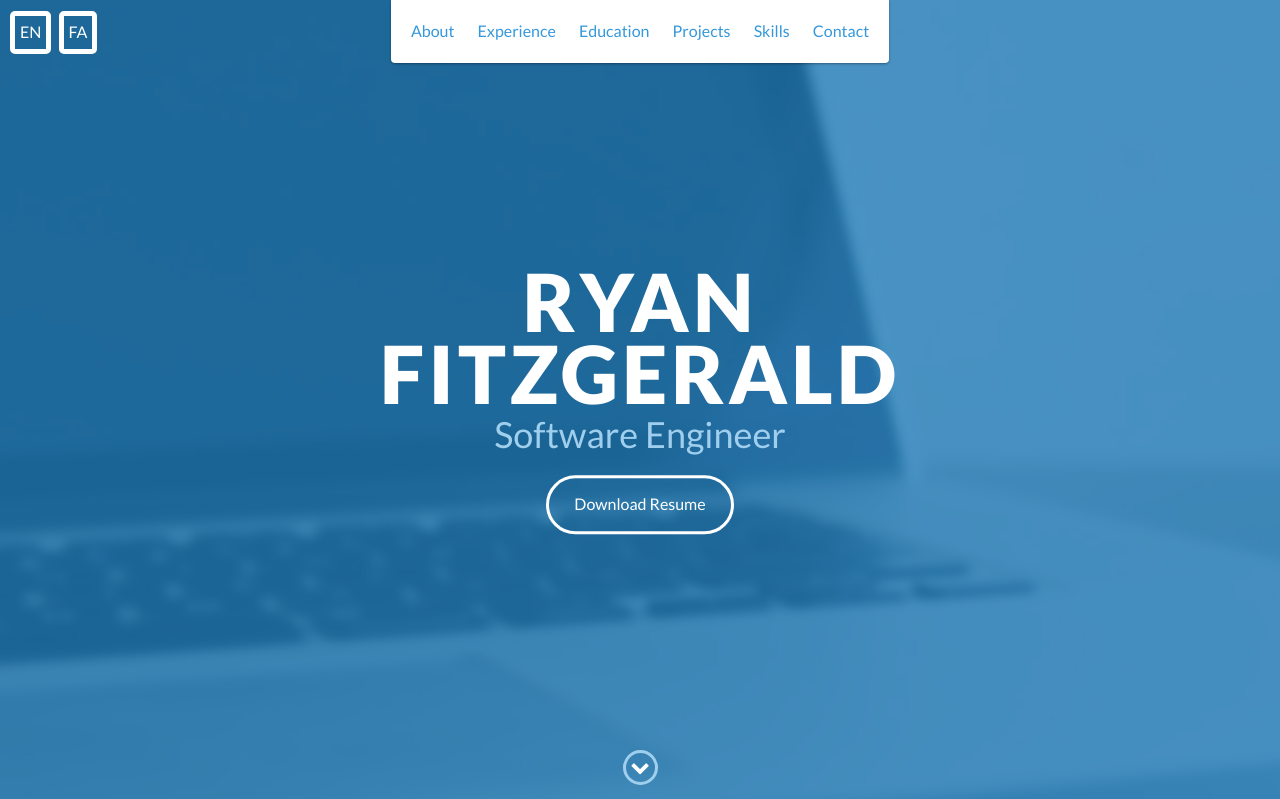
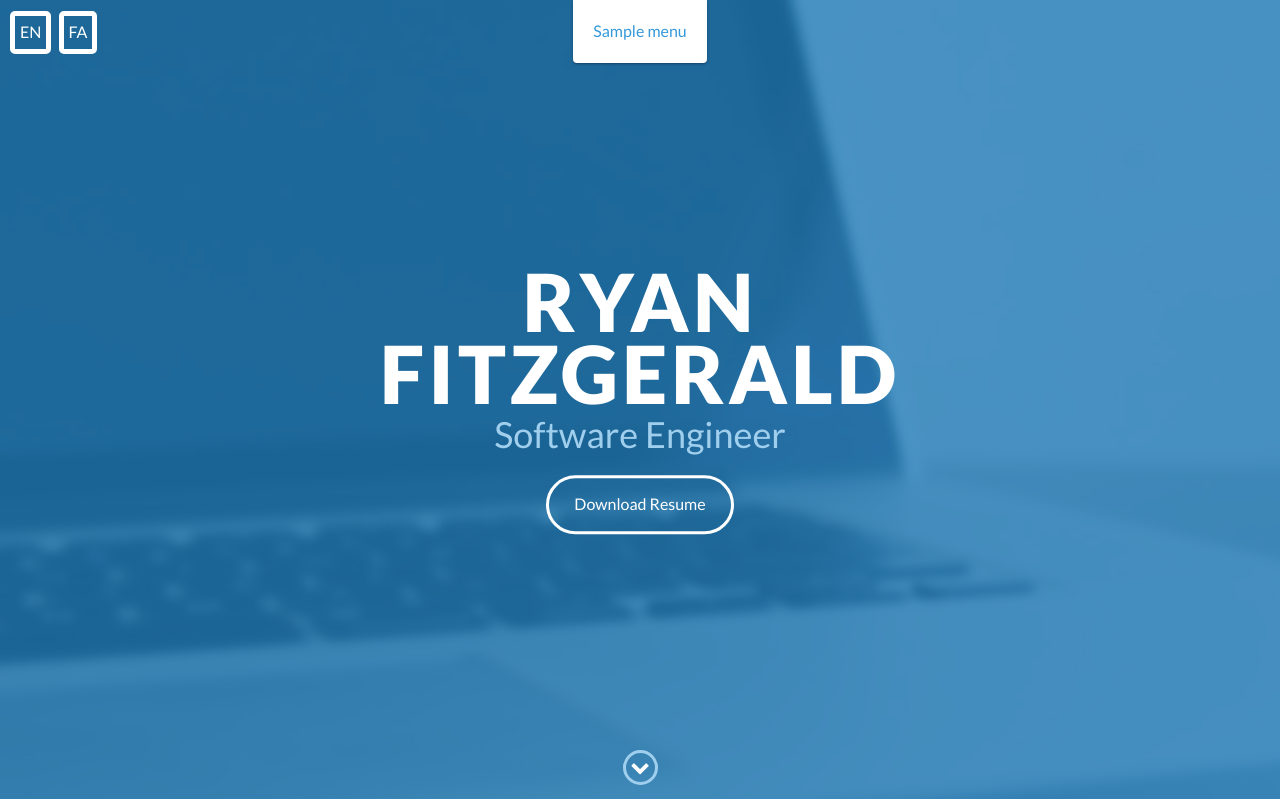
Before and after one commit to mahdimehrabi/django-portfolio-app, a Django app: page / in a window 1280 px wide. Shown: the top 799 px of the page. Run offline with Django 3.2, Linux system fonts and the light colour scheme; tables that the repository leaves empty hold one stand-in row (values such as "Sample post"); some libraries are stand-ins or nearby versions.

Commit message:
Added menu in index page

```diff
--- a/project/apps/portfolio/templates/portfolio/index.html
+++ b/project/apps/portfolio/templates/portfolio/index.html
@@ -27,24 +27,11 @@
 				<span>Close</span> <i class="fa fa-times" aria-hidden="true"></i>
 			</div>
 			<ul id="menu" class="shadow">
+				{% for menu in menus %}
 				<li>
-					<a href="#about">About</a>
+					<a href="{{menu.link}}">{{menu.title}}</a>
 				</li>
-				<li>
-					<a href="#experience">Experience</a>
-				</li>
-				<li>
-					<a href="#education">Education</a>
-				</li>
-				<li>
-					<a href="#projects">Projects</a>
-				</li>
-				<li>
-					<a href="#skills">Skills</a>
-				</li>
-				<li>
-					<a href="#contact">Contact</a>
-				</li>
+				{% endfor %}
 			</ul>
 		</header>
 		<!-- End header -->
--- a/project/apps/portfolio/views.py
+++ b/project/apps/portfolio/views.py
@@ -1,7 +1,12 @@
 from django.shortcuts import render
+from .models import Menu
 
 # Create your views here.
 
 
 def index(request):
-    return render(request, 'portfolio/index.html')
+    menus = Menu.objects.all()
+    context = {
+        'menus': menus
+    }
+    return render(request, 'portfolio/index.html', context)
```
